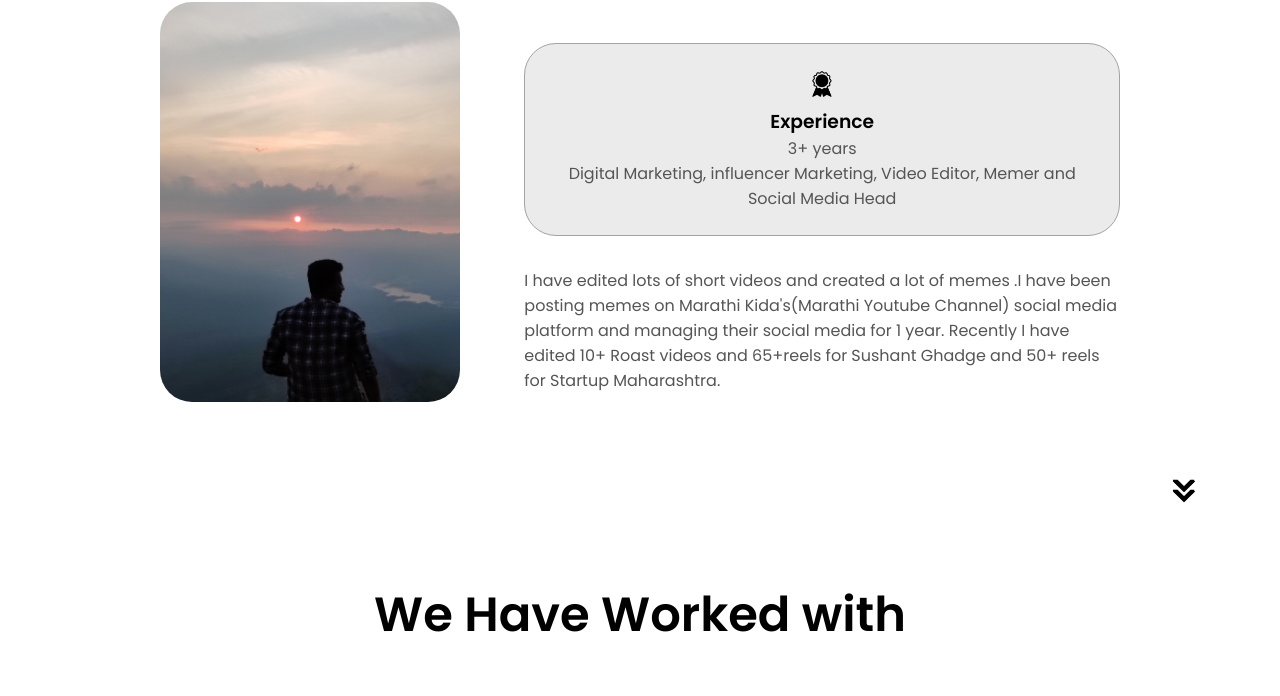
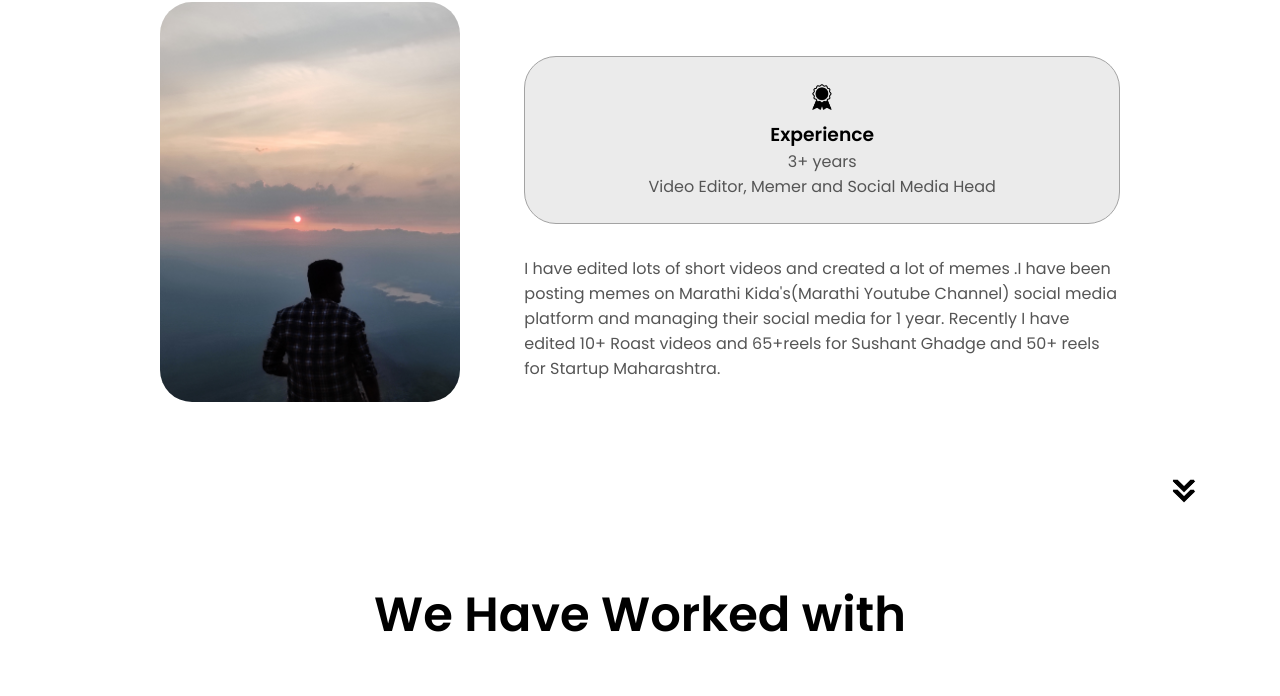
Before and after one commit to itsbravekid/opl24, a plain HTML site: page index.html in a window 1280 px wide. Shown: the part 1117-1813 px from the top of the page. Drawn offline with Linux system fonts and the light colour scheme.

Commit message:
index.html

```diff
--- a/index.html
+++ b/index.html
@@ -97,7 +97,7 @@
                 class="icon"
               />
               <h3>Experience</h3>
-              <p>3+ years <br />Digital Marketing, influencer Marketing, Video Editor, Memer and Social Media Head</p>
+              <p>3+ years <br /> Video Editor, Memer and Social Media Head</p>
             </div>
 
           </div>
```
